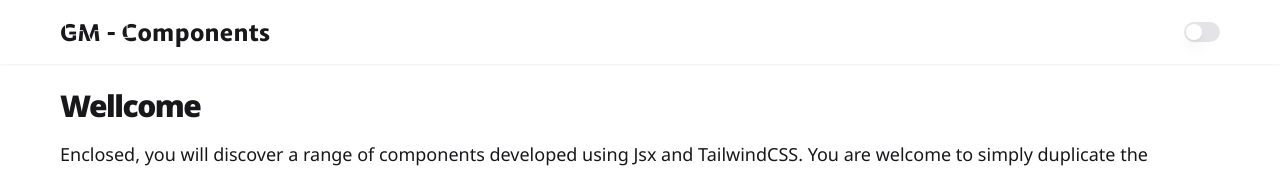
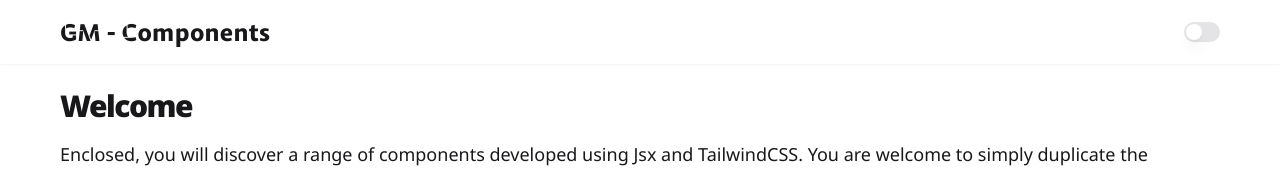
Before and after one commit to gabrielmorandi/components, a Next.js app: page / in a window 1280 px wide. Shown: the top 173 px of the page. Built offline with nearby package versions, Linux system fonts and the light colour scheme.

Commit message:
fix: welcome text

```diff
--- a/src/app/components/Hero.jsx
+++ b/src/app/components/Hero.jsx
@@ -4,7 +4,7 @@ export default function Hero() {
     <section className="flex flex-col w-11/12 place-items-center max-w-[1160px]">
       <div className="flex flex-col w-full gap-4">
         <div className="flex flex-col w-full gap-4">
-          <h2 className="text-3xl font-black tracking-tighter">Wellcome</h2>
+          <h2 className="text-3xl font-black tracking-tighter">Welcome</h2>
           <div className="flex flex-col w-full gap-1">
             <p className="text-lg">
               Enclosed, you will discover a range of components developed using
```
